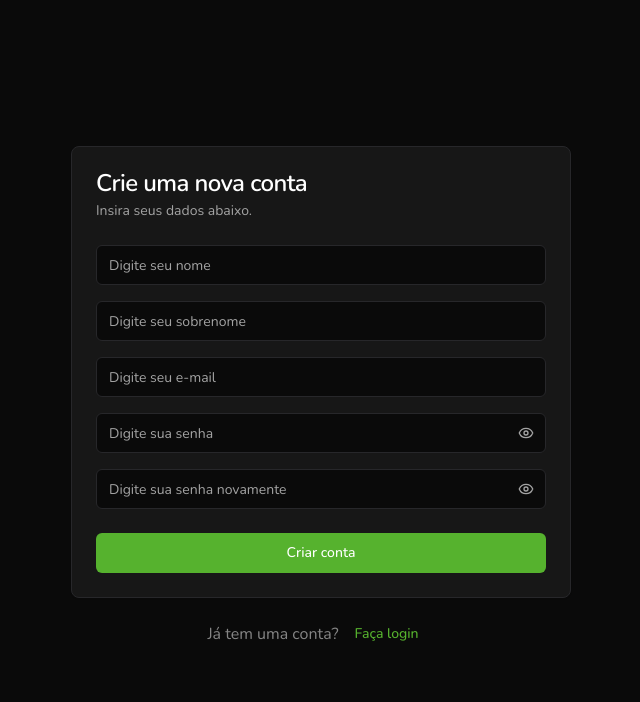
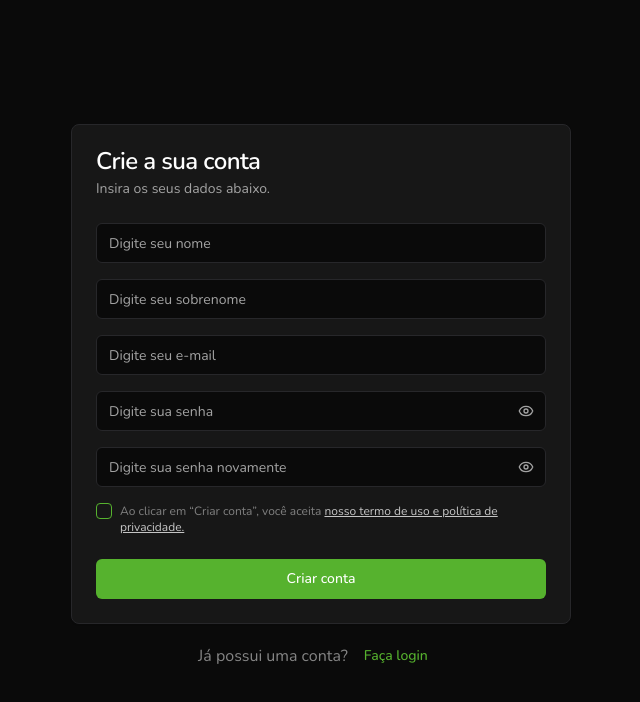
Before and after one commit to jessesiqueira-dev/fintrack, a React (Vite) app: page /signup in a window 1280 px wide. Shown: the top 702 px of the page, without its empty margins (319-959 px from the left). Built offline with nearby package versions, Linux system fonts and the light colour scheme.

Commit message:
feat: add terms acceptance checkbox

```diff
--- a/package.json
+++ b/package.json
@@ -20,6 +20,7 @@
     ]
   },
   "dependencies": {
+    "@radix-ui/react-checkbox": "^1.3.11",
     "@radix-ui/react-slot": "^1.3.3",
     "class-variance-authority": "^0.7.1",
     "clsx": "^2.1.1",
--- /dev/null
+++ b/src/components/ui/checkbox.jsx
@@ -0,0 +1,25 @@
+import * as CheckboxPrimitive from '@radix-ui/react-checkbox'
+import { Check } from 'lucide-react'
+import * as React from 'react'
+
+import { cn } from '@/lib/utils'
+
+const Checkbox = React.forwardRef(({ className, ...props }, ref) => (
+  <CheckboxPrimitive.Root
+    ref={ref}
+    className={cn(
+      'peer grid h-4 w-4 shrink-0 place-content-center rounded-sm border border-primary ring-offset-background focus-visible:outline-none focus-visible:ring-2 focus-visible:ring-ring focus-visible:ring-offset-2 disabled:cursor-not-allowed disabled:opacity-50 data-[state=checked]:bg-primary data-[state=checked]:text-primary-foreground',
+      className
+    )}
+    {...props}
+  >
+    <CheckboxPrimitive.Indicator
+      className={cn('grid place-content-center text-current')}
+    >
+      <Check className="h-4 w-4" />
+    </CheckboxPrimitive.Indicator>
+  </CheckboxPrimitive.Root>
+))
+Checkbox.displayName = CheckboxPrimitive.Root.displayName
+
+export { Checkbox }
--- a/src/pages/signup.jsx
+++ b/src/pages/signup.jsx
@@ -1,3 +1,5 @@
+import { Link } from 'react-router'
+
 import { Button } from '@/components/ui/button'
 import {
   Card,
@@ -7,42 +9,51 @@ import {
   CardHeader,
   CardTitle,
 } from '@/components/ui/card'
+import { Checkbox } from '@/components/ui/checkbox'
 import { Input } from '@/components/ui/input'
 import PasswordInput from '@/components/ui/password-input'
 
-const SignUpPage = () => {
+const SignupPage = () => {
   return (
-    <div className="flex min-h-screen flex-col items-center justify-center gap-4 px-4">
-      <Card className="w-full max-w-[500px]">
+    <div className="flex h-screen w-screen flex-col items-center justify-center gap-3">
+      <Card className="w-[500px]">
         <CardHeader>
-          <CardTitle>Crie uma nova conta</CardTitle>
-          <CardDescription>Insira seus dados abaixo.</CardDescription>
+          <CardTitle>Crie a sua conta</CardTitle>
+          <CardDescription>Insira os seus dados abaixo.</CardDescription>
         </CardHeader>
-
         <CardContent className="space-y-4">
           <Input placeholder="Digite seu nome" />
           <Input placeholder="Digite seu sobrenome" />
-          <Input type="email" placeholder="Digite seu e-mail" />
+          <Input placeholder="Digite seu e-mail" />
           <PasswordInput />
           <PasswordInput placeholder="Digite sua senha novamente" />
+          <div className="items-top flex space-x-2">
+            <Checkbox id="terms" />
+            <div className="grid gap-1.5 leading-none">
+              <label
+                htmlFor="terms"
+                className="text-xs text-muted-foreground opacity-75"
+              >
+                Ao clicar em “Criar conta”, você aceita{' '}
+                <a href="#" className="text-white underline">
+                  nosso termo de uso e política de privacidade.
+                </a>
+              </label>
+            </div>
+          </div>
         </CardContent>
-
         <CardFooter>
-          <Button type="submit" className="w-full">
-            Criar conta
-          </Button>
+          <Button className="w-full">Criar conta</Button>
         </CardFooter>
       </Card>
-
       <div className="flex items-center justify-center">
-        <p className="text-center opacity-50">Já tem uma conta?</p>
-
+        <p className="text-center opacity-50">Já possui uma conta?</p>
         <Button variant="link" asChild>
-          <a href="/login">Faça login</a>
+          <Link to="/login">Faça login</Link>
         </Button>
       </div>
     </div>
   )
 }
 
-export default SignUpPage
+export default SignupPage
```
Also changed, not shown: 1 other file (tests, documents, lock files or other folders).
